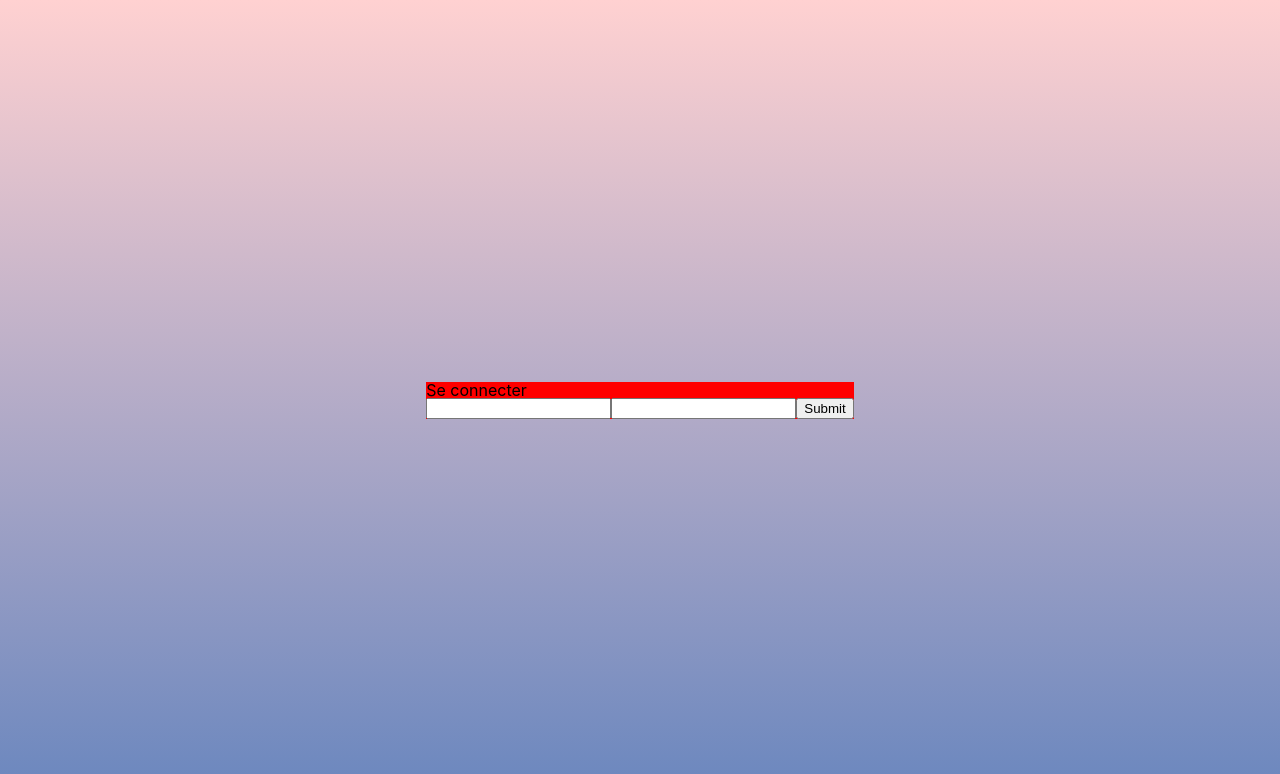
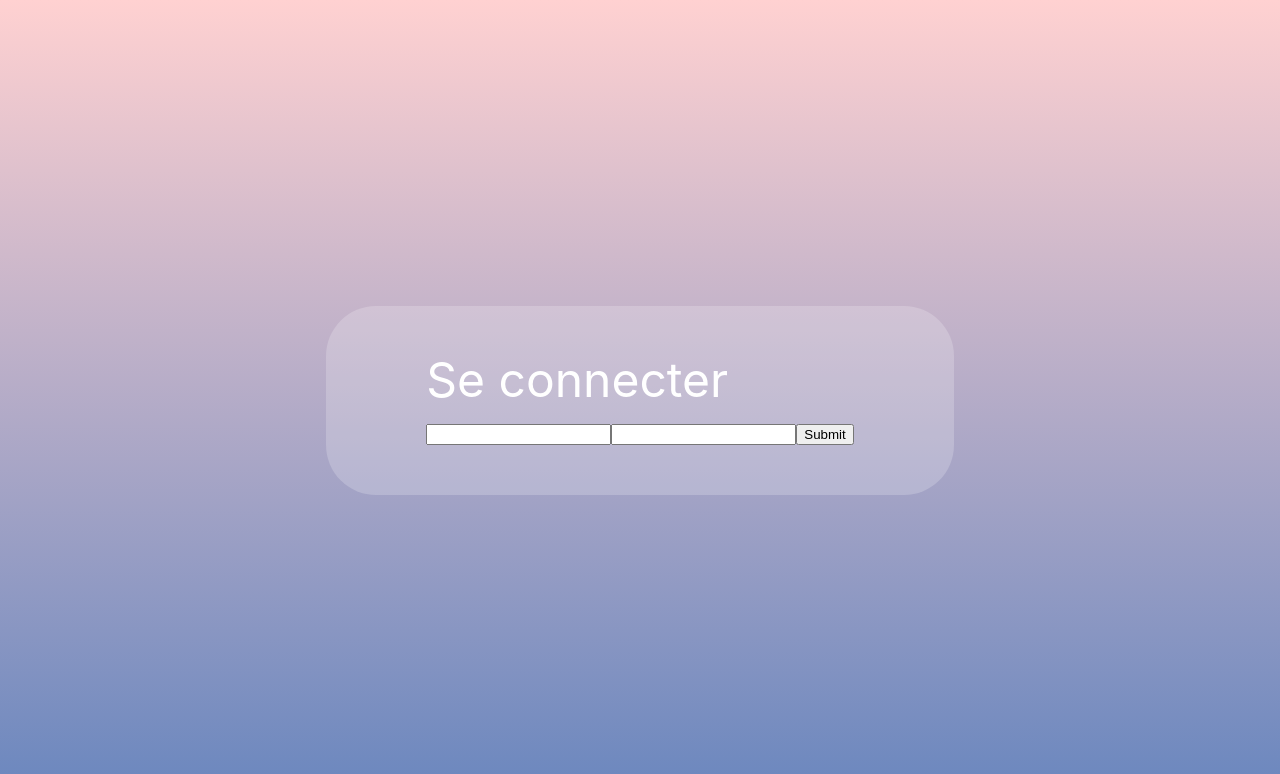
Before and after one commit to theorougier/Projet-file-rouge, a React (Create React App) app in the folder front/: page /login in a window 1280 px wide. Shown: the top 774 px of the page. Built offline with nearby package versions, Linux system fonts and the light colour scheme.

Commit message:
update Card css

```diff
--- a/front/src/component/OpacityCard.js
+++ b/front/src/component/OpacityCard.js
@@ -5,7 +5,7 @@ function OpacityCard({ children, title }) {
 
   return (
     <div style={styles.card}>
-      <span>{title}</span>
+      <span style={styles.title}>{title}</span>
       {children}
     </div>
   );
@@ -13,8 +13,13 @@ function OpacityCard({ children, title }) {
 
 const ownStyles = () => ({
   card: {
-    background: "red",
+    background: "rgba(255, 255, 255, 0.2)",
+    borderRadius: "50px",
+    padding: "50px 100px",
+    display: "flex",
+    flexDirection: "column",
   },
+  title: { color: "white", fontSize: "3em", marginBottom: "20px" },
 });
 
 export default OpacityCard;
```
